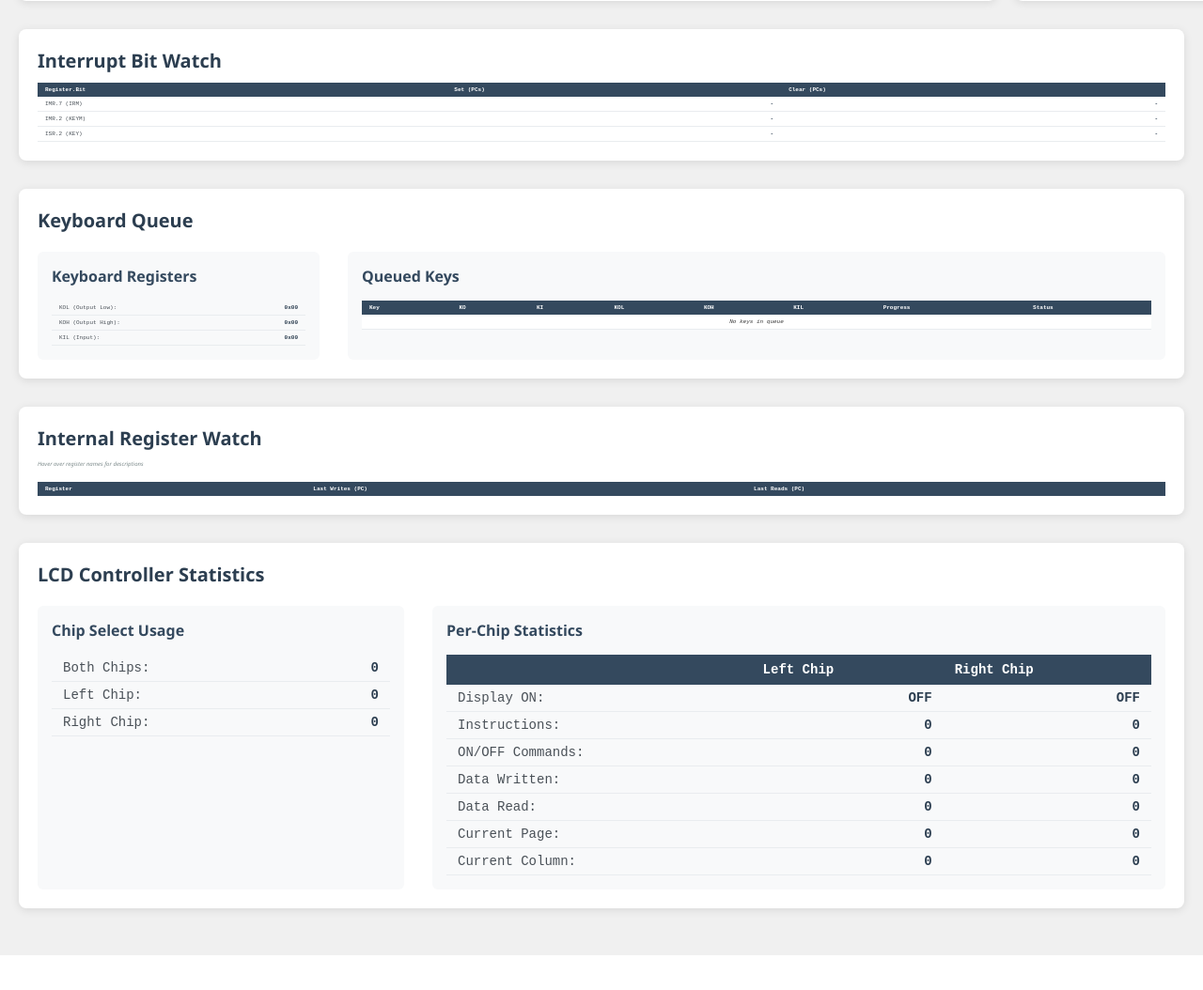
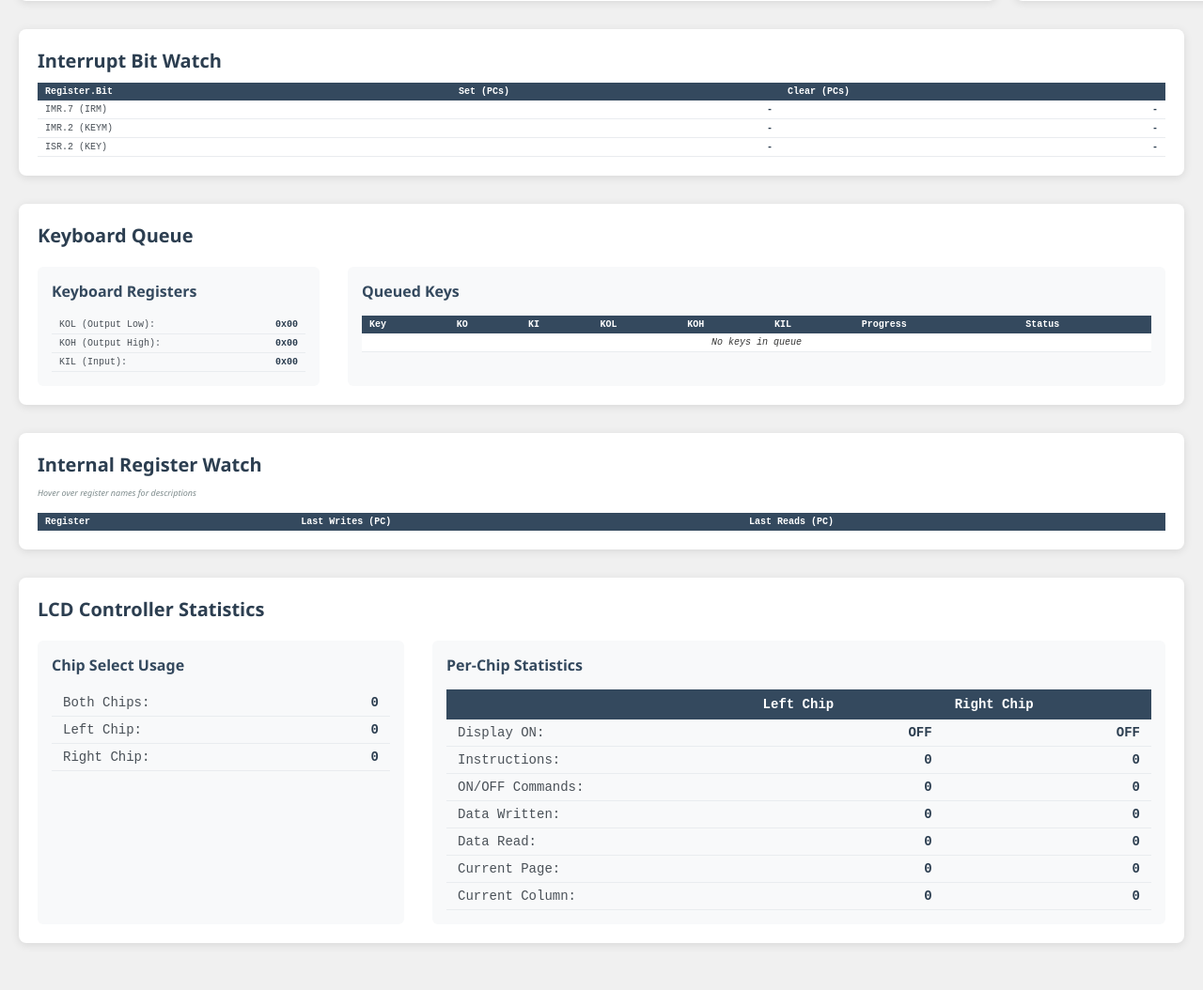
Before and after one commit to mblsha/binja-esr, a Flask app: page / in a window 1280 px wide; the page is wider, and only the part inside the window is pictured. Shown: the part 1083-2137 px from the top of that part at 94% size. Before the commit the page ends 2100 px from the top of that part, so only its background shows below. Run offline with Flask 3, Linux system fonts and the light colour scheme; data that the repository does not hold is empty.

Commit message:
web(ui): set Instruction History to 10px and compact other debug panels; keep CPU State/LCD stats unchanged
- Use .debug-compact to scope font-size reduction; set root debug font to 10px.
- Explicitly set Instruction History list to 10px for clarity.
- Applied only to Instruction History, Interrupt Bit Watch, and Key Queue panels.
- CPU State (.state-panel) and LCD Controller Statistics (.lcd-stats-section) remain unaffected.

```diff
--- a/web/static/style.css
+++ b/web/static/style.css
@@ -739,10 +739,15 @@ h1 {
 
 /* Compact debug styling to shrink fonts/padding across debug panels */
 :root {
-    --debug-font-size: 6px;
-    --debug-font-size-small: 6px;
-    --debug-pad-y: 1px;
-    --debug-pad-x: 4px;
+    --debug-font-size: 10px;
+    --debug-font-size-small: 9px;
+    --debug-pad-y: 2px;
+    --debug-pad-x: 6px;
+}
+
+/* Instruction History specifically at 10px for readability */
+.debug-compact .history-list {
+    font-size: 10px;
 }
 
 .debug-compact .history-list {
```
